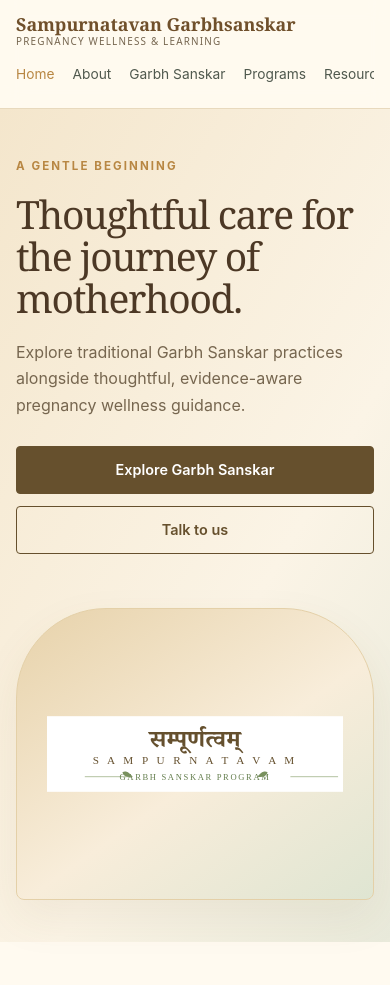
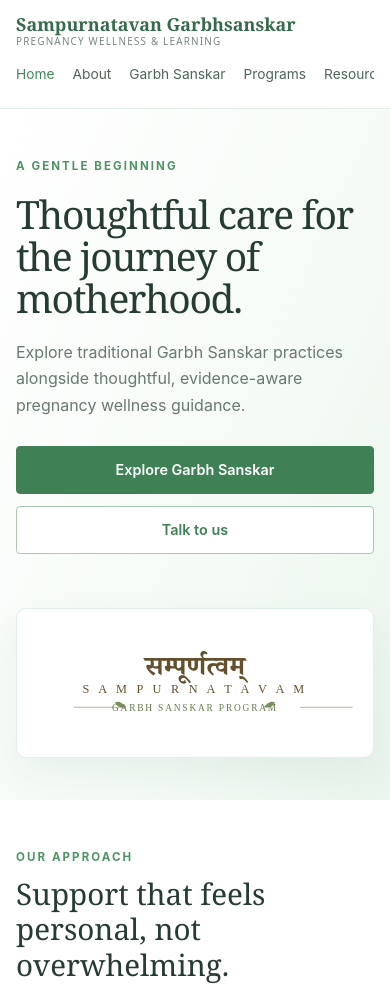
Before and after one commit to YUGBELANii/GarbhSanskar, a plain HTML site: page index.html in a window 390 px wide. Shown: the top 985 px of the page. Drawn offline with Linux system fonts and the light colour scheme.

Commit message:
Apply white and health green visual theme

```diff
--- a/styles.css
+++ b/styles.css
@@ -4,3 +4,26 @@
 body{overflow-wrap:break-word}.brand{font-size:clamp(1rem,2vw,1.25rem);line-height:1.2;max-width:290px;color:#70502b}.brand small{letter-spacing:.12em;font-size:.62rem}.site-header{background:rgba(255,250,240,.97);backdrop-filter:blur(10px)}.nav{gap:16px}.nav-links{gap:clamp(10px,1.5vw,18px)}.nav-links a{white-space:nowrap}.hero{background:linear-gradient(120deg,#f4e6cc,#fbf4e6 62%,#e9eadb)}.hero-art{background:linear-gradient(145deg,#e7d2aa,#f8edda 55%,#dfe5d2);border:1px solid #e4d0a8;color:#71532e;box-shadow:0 18px 45px rgba(115,83,42,.08)}.button,.nav-cta{background:#66502d;border-color:#66502d;min-height:44px}.button.secondary{background:transparent;color:#66502d}
 @media(max-width:760px){.wrap{width:min(100% - 32px,600px)}.nav{width:100%;padding:14px 16px;gap:12px}.brand{max-width:100%;font-size:1.12rem}.nav-links{width:100%;display:flex;flex-wrap:nowrap;overflow-x:auto;overflow-y:hidden;gap:18px;padding:4px 0 8px;scrollbar-width:thin;-webkit-overflow-scrolling:touch}.nav-links a{font-size:.86rem;flex:0 0 auto}.hero{padding:42px 0}.hero h1{font-size:clamp(2.25rem,10vw,3.25rem)}.hero p,.page-intro p{font-size:1rem}.hero-art{min-height:190px;border-radius:90px 90px 8px 8px;font-size:1.55rem}.actions{display:grid;grid-template-columns:1fr}.actions .button{width:100%}.section{padding:42px 0}.section h2{font-size:1.85rem}.page-intro{padding:42px 0 28px}.page-intro h1{font-size:clamp(2.2rem,9vw,3rem)}.cards{gap:12px}.card{padding:20px}.split{gap:24px}.contact-box{padding:20px}.form input,.form textarea,.form select{font-size:16px}.site-footer{padding:34px 0 20px}}
 @media(min-width:761px) and (max-width:980px){.nav{flex-wrap:wrap;padding:14px 0}.nav-links{order:3;width:100%;justify-content:space-between}.hero-grid{gap:28px}}
+
+
+/* White + health green brand refresh */
+:root{--cream:#ffffff;--paper:#ffffff;--ink:#263b31;--muted:#68796f;--green:#78a879;--green-dark:#356b4b;--clay:#4f9565;--line:#e1ece4}
+body{background:#fff;color:var(--ink)}
+.site-header{background:rgba(255,255,255,.97);border-bottom:1px solid #e3eee6}
+.brand{color:#356b4b}.brand small{color:#74877b}
+.nav-links a{color:#4f6558}.nav-links a:hover,.nav-links a.active{color:#43885a}
+.nav-cta,.button{background:#3f8054;border-color:#3f8054;color:#fff}
+.button.secondary{background:#fff;color:#3f8054;border-color:#a9c9b1}
+.hero{background:linear-gradient(115deg,#ffffff 0%,#f4faf5 65%,#eaf5ed 100%)}
+.hero-art{background:#fff;border:1px solid #e3eee6;box-shadow:0 14px 38px rgba(43,104,67,.07);color:#356b4b}
+.hero-logo-wrap{min-height:280px;border-radius:12px;padding:clamp(18px,4vw,38px);background:#fff}
+.hero-logo{width:100%;height:auto;max-height:240px;object-fit:contain}
+.eyebrow,.number{color:#4d9562}
+.section.white,.card{background:#fff}.card{border-color:#e1ece4;box-shadow:0 8px 24px rgba(43,104,67,.035)}
+.page-intro{background:#f1f8f3}
+.quote{color:#356b4b;border-color:#78a879}
+.tag{background:#edf6ef;color:#356b4b}
+.contact-box{background:#eff7f1;border:1px solid #e1ece4}
+.form input,.form textarea,.form select{background:#fff;border-color:#d6e5da;color:#263b31}
+.site-footer{background:#244d37;color:#f6fff8}.site-footer p,.site-footer a{color:#dcebe0}.footer-bottom{border-color:#47715a;color:#c5dccb}.footer-brand{color:#fff}
+@media(max-width:760px){.hero-logo-wrap{min-height:150px;padding:14px;border-radius:10px}.hero-logo{max-height:150px}.nav-links{scrollbar-color:#a8cbb0 #f3f8f4}.button,.nav-cta{min-height:46px}.card{padding:20px}}
```
